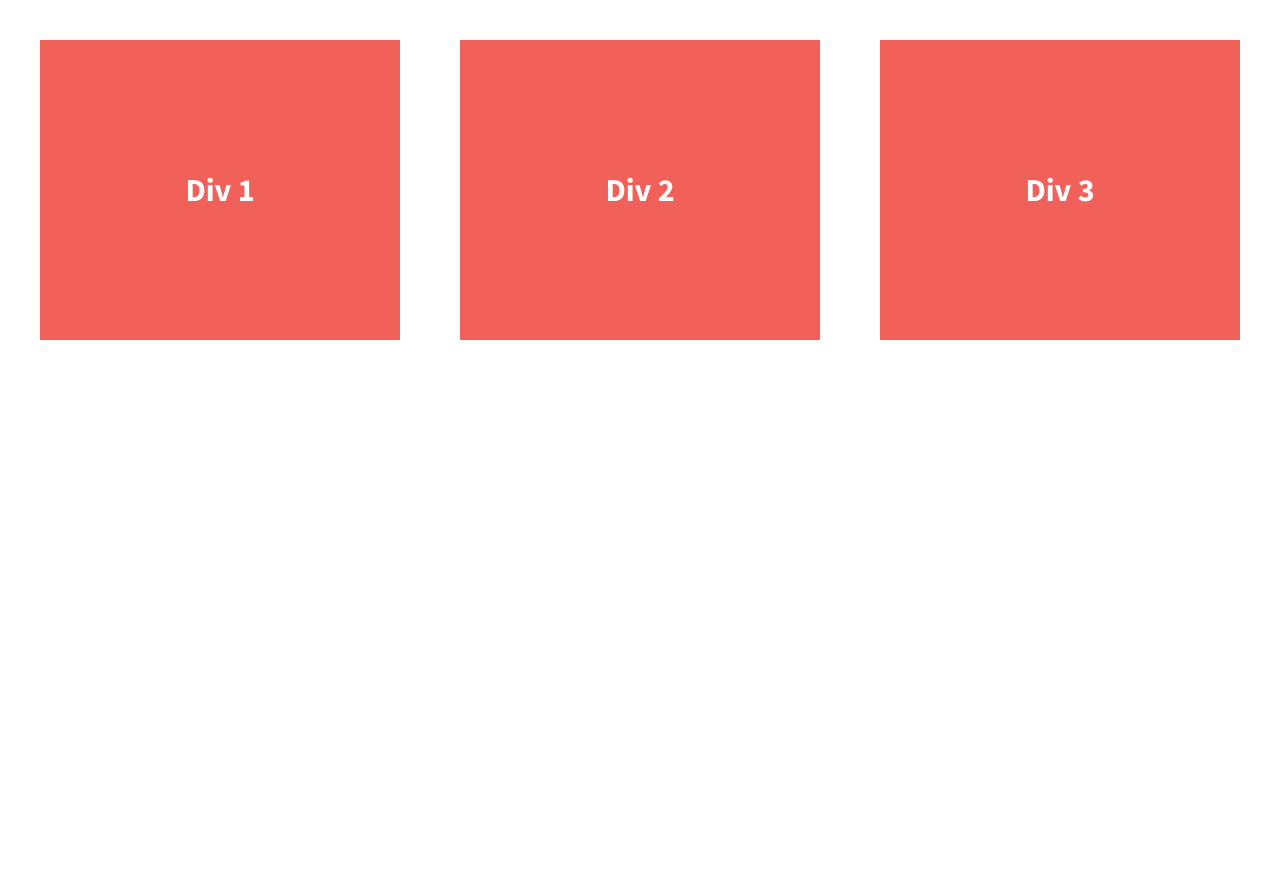
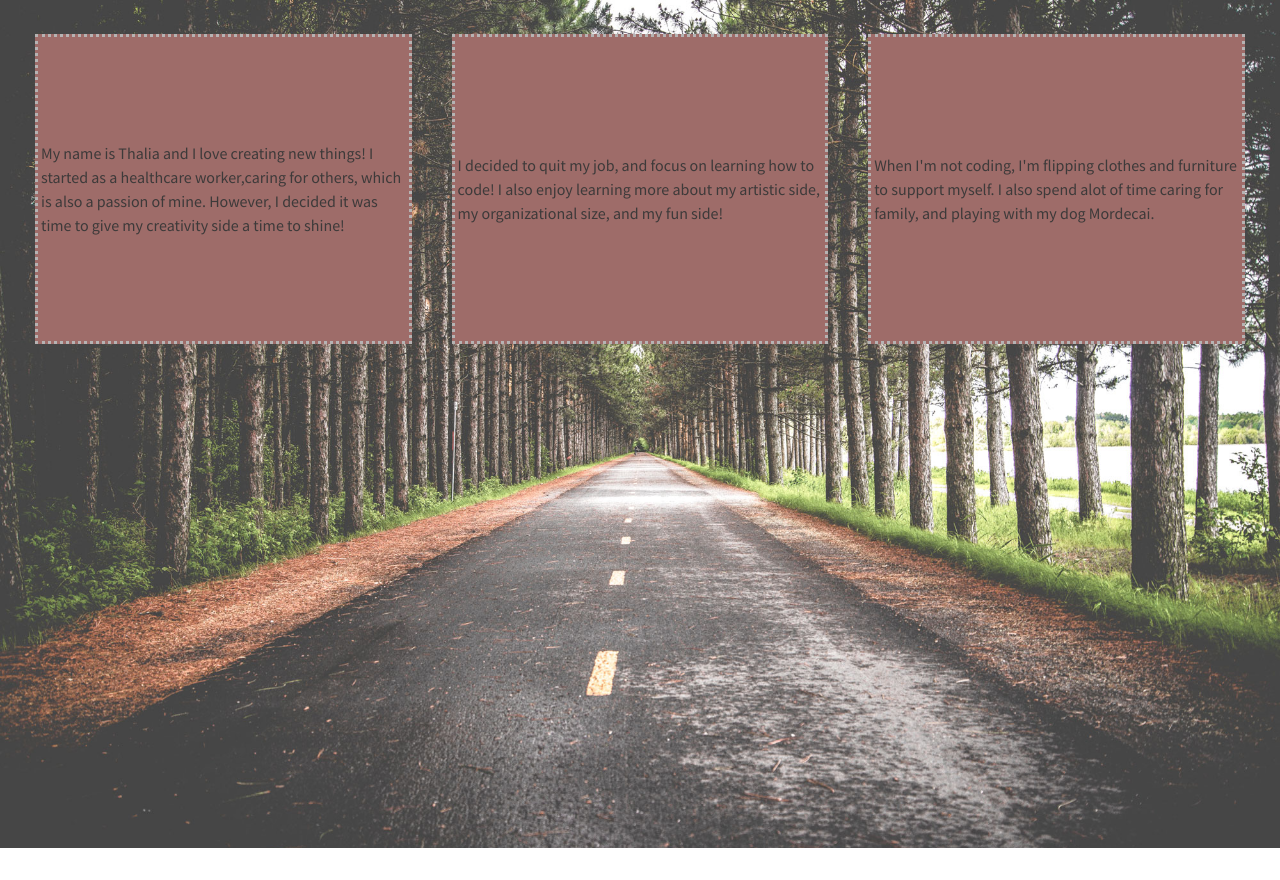
Before and after one commit to thaliabarrera08/206-divs-flexbox, a plain HTML site: page index.html in a window 1280 px wide. After the commit the page ends 848 px from the top, so only its background shows below. Drawn offline with nearby package versions, Linux system fonts and the light colour scheme.

Commit message:
Initial commit

```diff
--- a/css/main.css
+++ b/css/main.css
@@ -13,7 +13,7 @@
 html {
     color: #222;
     font-size: 1em;
-    line-height: 1.4;
+    line-height: 1.5em;
 }
 
 /*
@@ -97,34 +97,38 @@ textarea {
 
 
 html {
-  background-color: #fff;
+  background: url(../img/bkgd.jpg) no-repeat center center fixed ;
+  background-size: cover;
   height: 100%;
 }
 
 body {
   font-family: 'Source Sans Pro', sans-serif;
-  padding: 2em;
-  font-size: 1.25em;
+  padding: 2em 2em 1em;
+  font-size: 1em;
   height: 100%;
-}
+  }
 
 .wrapper {
   /*add display:flex and set justify-content to space-between*/
   display: flex;
   justify-content: space-between;
-  font-weight: 700;
-}
+
+  }
 
 .div-1, .div-2, .div-3 {
   /*give the divs a width of 30%, add display:flex, set justify-content and align-items to center*/
-  color: #fff;
+  color: rgb(61, 58, 58);
+  border: dotted rgb(182, 179, 179);
   display: flex;
   align-items: center;
   justify-content: center;
   line-height: 1.5em;
-  font-size: 1.6em;
-  background-color: #f16059;
+  font-size: 1em;
+  background-color: #9e6c69;
   height: 300px;
+  margin: 2px 3px 2px;
+  padding: 2px 3px 2px;
   width: 30%;
 }
 
--- a/index.html
+++ b/index.html
@@ -23,13 +23,17 @@
 
         <section class="wrapper">
             <div class="div-1">
-                Div 1
+               My name is Thalia and I love creating new things!
+               I started as a healthcare worker,caring for others, which is also a passion of mine.
+               However, I decided it was time to give my creativity side a time to shine!
             </div>
             <div class="div-2">
-                Div 2
+                I decided to quit my job, and focus on learning how to code!
+                I also enjoy learning more about my artistic side, my organizational size, and my fun side!
             </div>
             <div class="div-3">
-                Div 3
+                When I'm not coding, I'm flipping clothes and furniture to support myself.
+                I also spend alot of time caring for family, and playing with my dog Mordecai.
             </div>
         </section>
 
```
